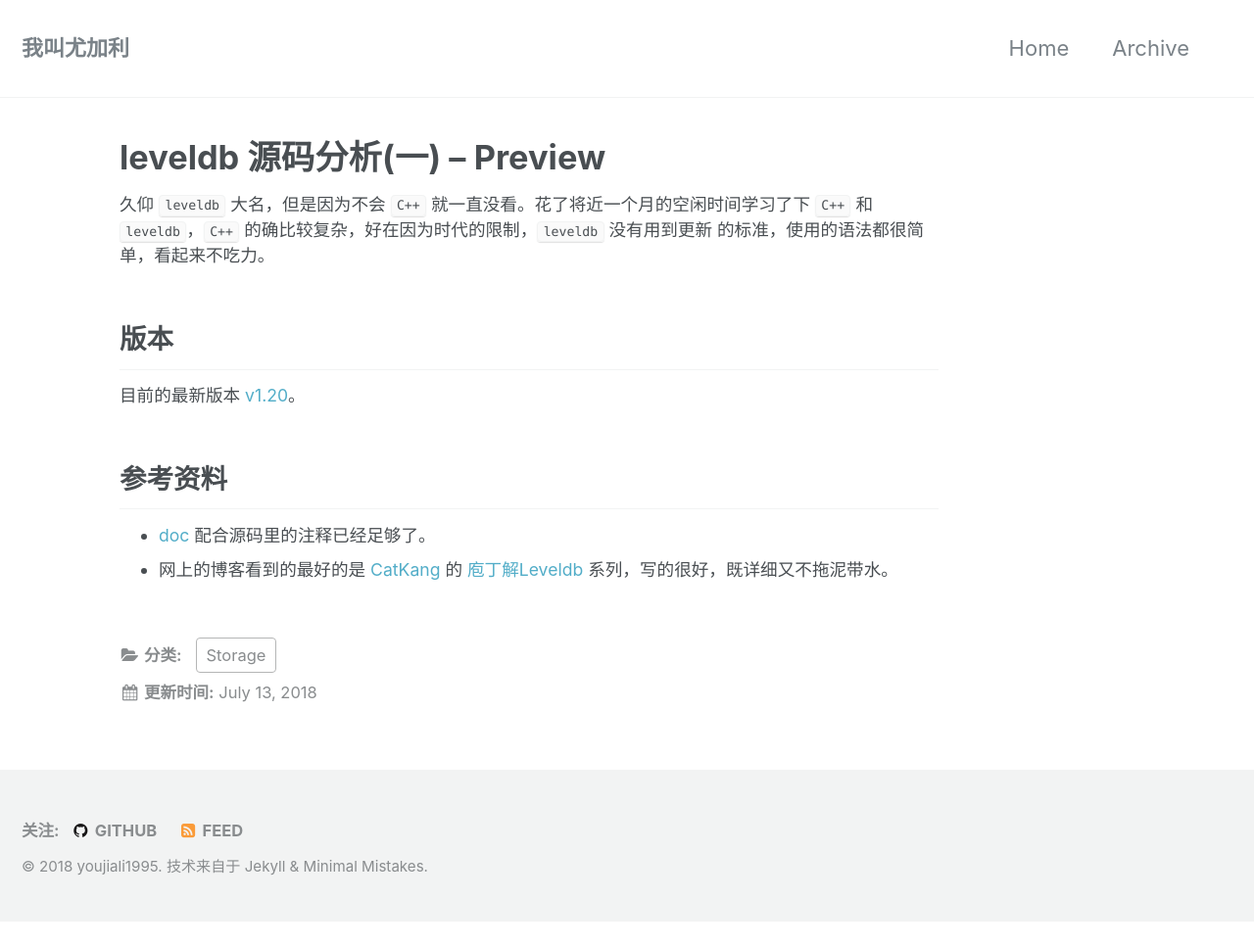
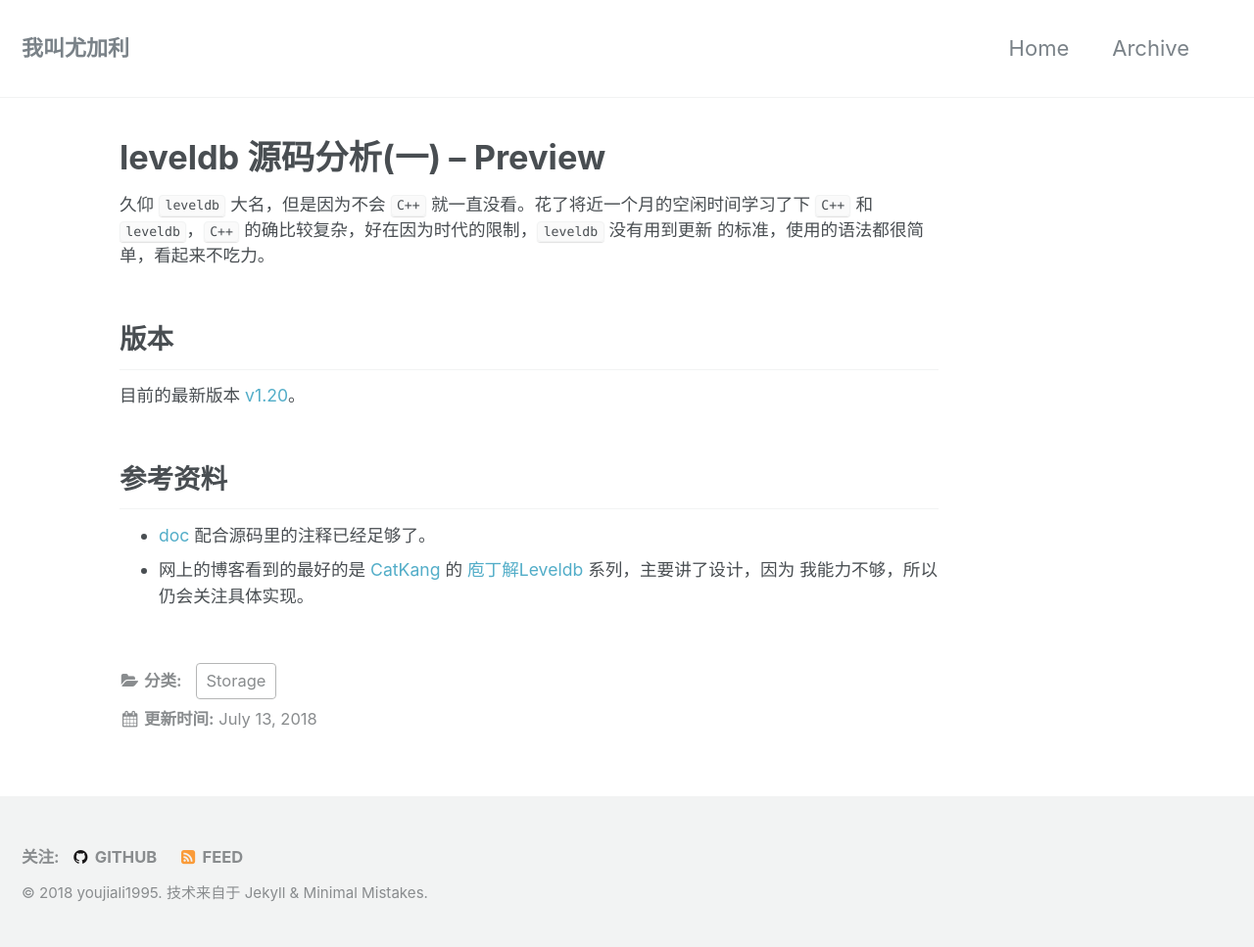
Before and after one commit to youjiali1995/youjiali1995.github.io, a Jekyll site: the page built from _posts/Storage/2018-07-13-leveldb-preview.md, in a window 1280 px wide. Shown: the whole page at 98% size. Built offline with Jekyll 4.4.1, drawn with Linux system fonts in a browser that asks for light colours; before the commit the page ends 941 px from its top, so only the background shows below that.

Commit message:
Modify 2018-07-13-leveldb-preview.md

```diff
--- a/_posts/Storage/2018-07-13-leveldb-preview.md
+++ b/_posts/Storage/2018-07-13-leveldb-preview.md
@@ -12,4 +12,5 @@ categories: Storage
 
 ## 参考资料
 * [doc](https://github.com/google/leveldb/tree/v1.20/doc) 配合源码里的注释已经足够了。
-* 网上的博客看到的最好的是 [CatKang](https://github.com/CatKang) 的 [庖丁解Leveldb](http://catkang.github.io/2017/01/07/leveldb-summary.html) 系列，写的很好，既详细又不拖泥带水。
+* 网上的博客看到的最好的是 [CatKang](https://github.com/CatKang) 的 [庖丁解Leveldb](http://catkang.github.io/2017/01/07/leveldb-summary.html) 系列，主要讲了设计，因为
+我能力不够，所以仍会关注具体实现。
```
